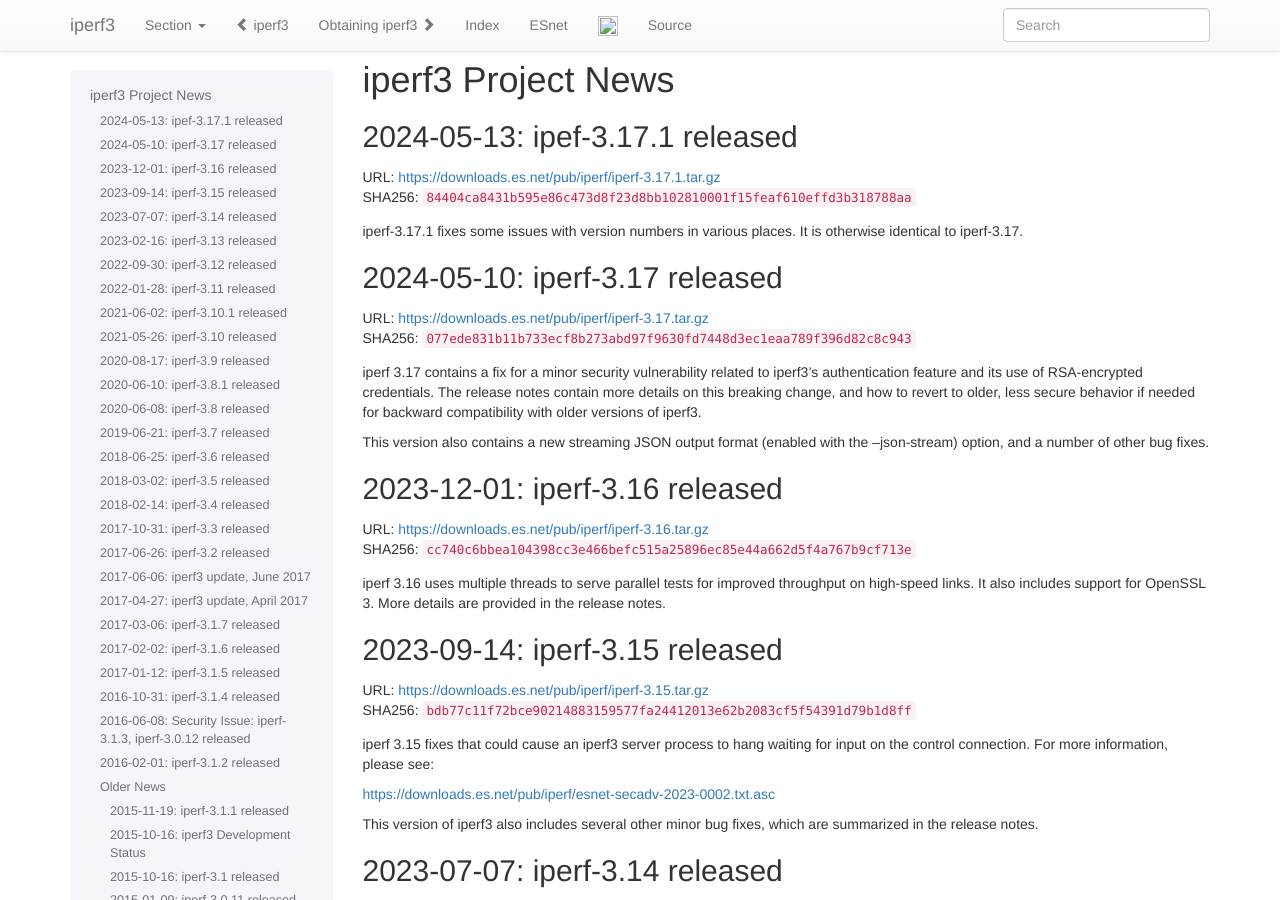
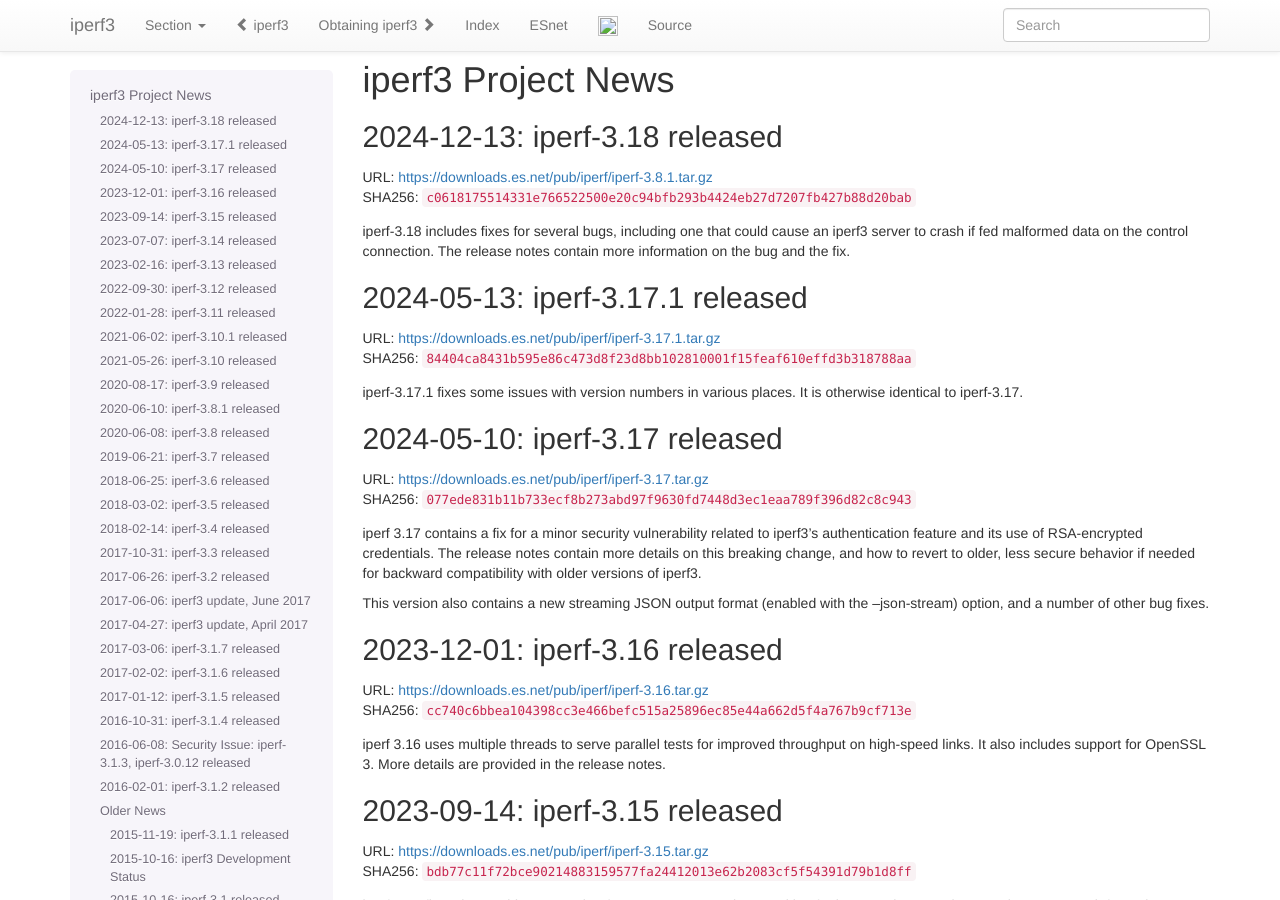
Before and after one commit to esnet/iperf, a Sphinx documentation site: the page built from docs/news.rst, in a window 1280 px wide and 900 px high. Built offline with Sphinx 7.4.7, drawn with Linux system fonts in a browser that asks for light colours; nearby versions of some CDN libraries; library files that are not in the unit come from our copies.

Commit message:
docs: Note iperf-3.18 release.

```diff
--- a/docs/conf.py
+++ b/docs/conf.py
@@ -52,10 +52,10 @@
 # built documents.
 #
 # The short X.Y version.
-version = '3.17.1'
+version = '3.18'
 # The full version, including alpha/beta/rc tags.
 
-release = '3.17.1'
+release = '3.18'
 
 # The language for content autogenerated by Sphinx. Refer to documentation
 # for a list of supported languages.
--- a/docs/news.rst
+++ b/docs/news.rst
@@ -1,8 +1,20 @@
 iperf3 Project News
 ===================
 
-2024-05-13:  ipef-3.17.1 released
----------------------------------
+2024-12-13:  iperf-3.18 released
+--------------------------------
+
+| URL:  https://downloads.es.net/pub/iperf/iperf-3.8.1.tar.gz
+| SHA256: ``c0618175514331e766522500e20c94bfb293b4424eb27d7207fb427b88d20bab``
+
+iperf-3.18 includes fixes for several bugs, including one that could
+cause an iperf3 server to crash if fed malformed data on the control
+connection. The release notes contain more information on the bug and
+the fix.
+
+
+2024-05-13:  iperf-3.17.1 released
+----------------------------------
 
 | URL:  https://downloads.es.net/pub/iperf/iperf-3.17.1.tar.gz
 | SHA256: ``84404ca8431b595e86c473d8f23d8bb102810001f15feaf610effd3b318788aa``
```
